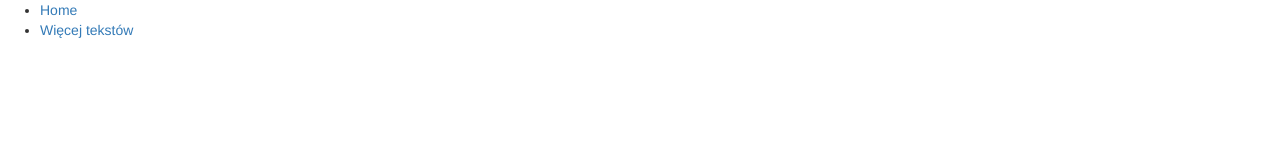
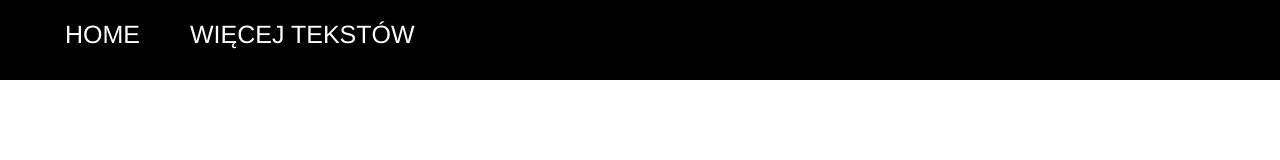
Before and after one commit to g-szerminski/learning-git-2, a plain HTML site: page index.html in a window 1280 px wide. Drawn offline with nearby package versions, Linux system fonts and the light colour scheme.

Commit message:
Add style for page header

```diff
--- a/style.css
+++ b/style.css
@@ -19,3 +19,36 @@ img {
 	max-width: 1200px;
 	margin: 0 auto;
 }
+
+header {
+	display: -webkit-flex;
+	display: flex;
+	position: fixed;
+	width: 100%;
+	background-color: #000;
+	height: 80px;
+	align-items: center;
+	justify-content: flex-start;
+}
+
+header nav ul {
+	display: -webkit-flex;
+	display: flex;
+	list-style-type: none;
+}
+
+header nav ul li a {
+	margin: 0 20px;
+	padding: 5px;
+	font-size: 25px;
+	text-transform: uppercase;
+	color: #fff;
+	text-decoration: none;
+}
+
+header nav ul li a:hover {
+	background-color: #525151;
+	color: #fff;
+	text-decoration: none;
+	border-radius: 5px;
+}
```
